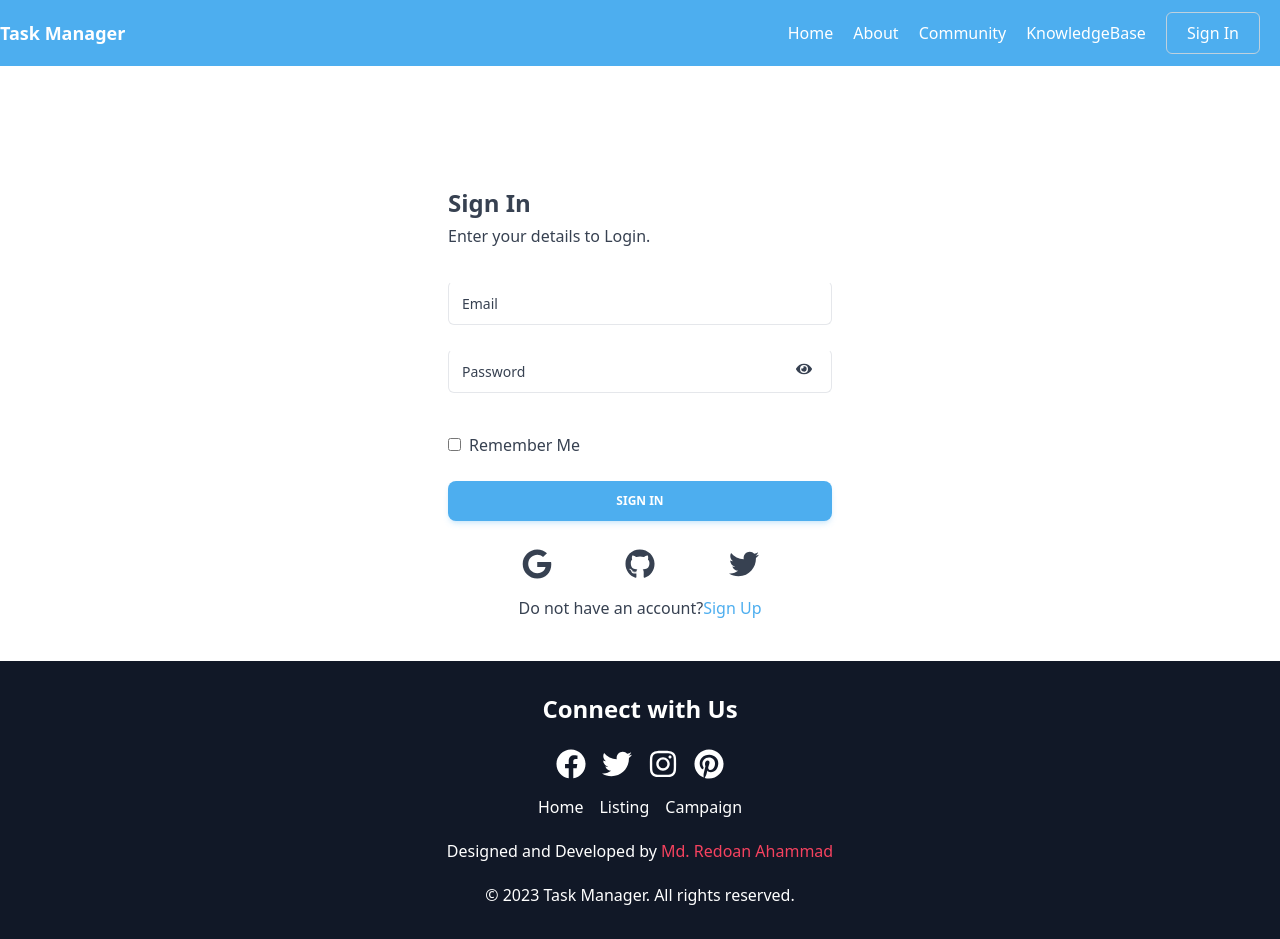
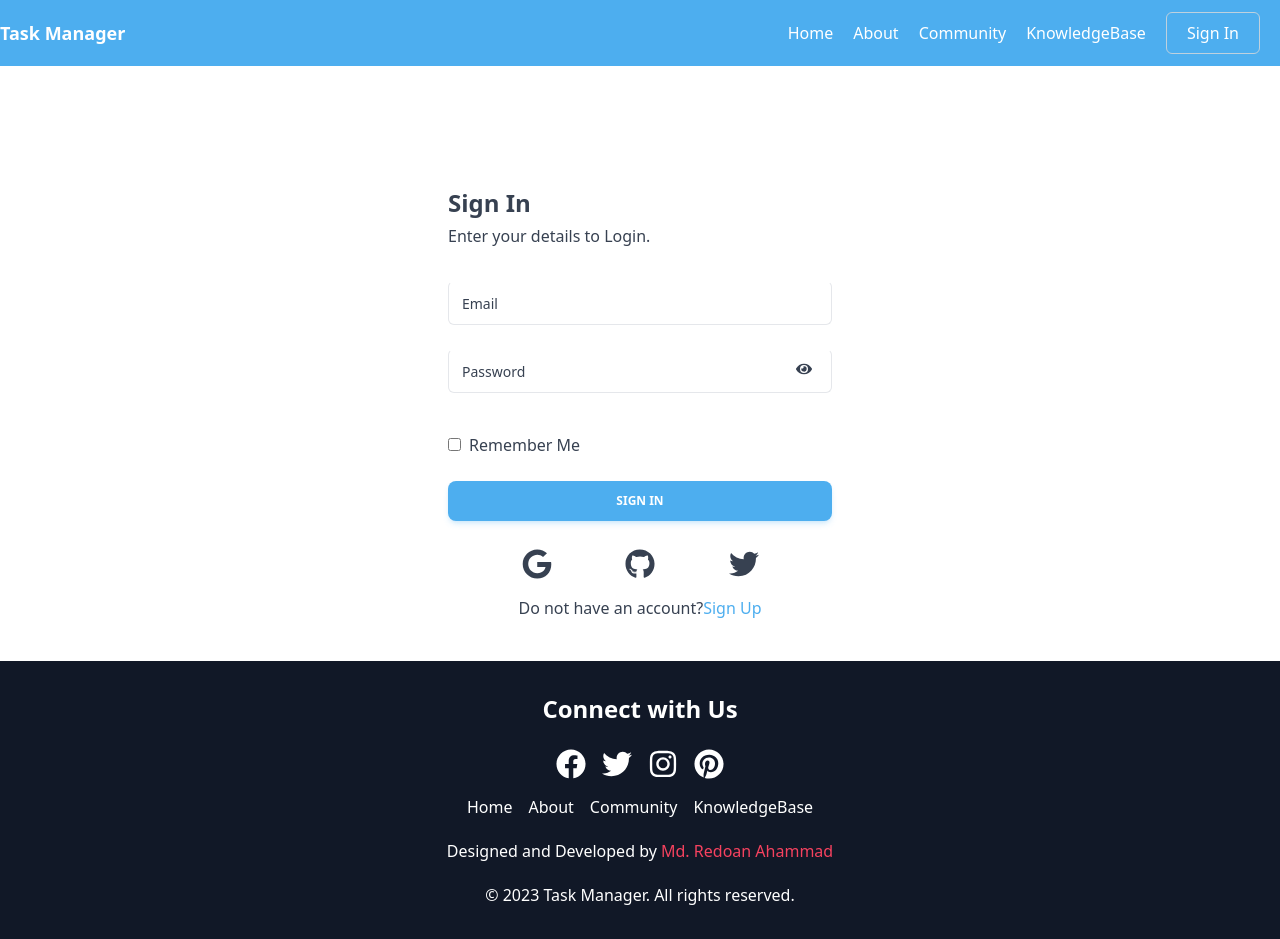
Before and after one commit to rayhan360/task-manager-client, a React (Vite) app: page /login in a window 1280 px wide. Built offline with nearby package versions, Linux system fonts and the light colour scheme; no server answers.

Commit message:
implement logout in dashboard section

```diff
--- a/src/Footer/Footer.jsx
+++ b/src/Footer/Footer.jsx
@@ -45,8 +45,9 @@ const Footer = () => {
             </div>
             <div className="flex space-x-4">
               <Link to="/">Home</Link>
-              <Link to="">Listing</Link>
-              <Link to="">Campaign</Link>
+              <Link to="/aboutUs">About</Link>
+              <Link to="/community">Community</Link>
+              <Link to="/knowledge">KnowledgeBase</Link>
             </div>
           </div>
         </div>
--- a/src/Pages/Registration/Registration.jsx
+++ b/src/Pages/Registration/Registration.jsx
@@ -31,7 +31,6 @@ const Registration = () => {
           photoURL: photo,
         });
         navigate(location?.state ? location.state : "/");
-        window.location.reload();
       })
       .catch((error) => {
         console.log(error.message);
--- a/src/Pages/TaskManager/Dashboard/Dashboard.jsx
+++ b/src/Pages/TaskManager/Dashboard/Dashboard.jsx
@@ -3,7 +3,7 @@ import { Outlet, Link, NavLink } from "react-router-dom";
 import { AuthContext } from "../../../Provider/AuthProvider";
 
 const Dashboard = () => {
-  const { user } = useContext(AuthContext);
+  const { user, logOut } = useContext(AuthContext);
   const [isNavOpen, setIsNavOpen] = useState(false);
 
   const toggleNav = () => {
@@ -13,13 +13,17 @@ const Dashboard = () => {
   return (
     <div>
       <div className={`flex flex-col lg:flex-row h-screen`}>
-      <button
+        <button
           onClick={toggleNav}
           className="lg:hidden bg-[#F6F6F6] p-2 text-xl"
         >
           {isNavOpen ? "Close" : "Open"} Menu
         </button>
-        <div className={`w-full lg:w-64 min-h-screen bg-[#F6F6F6] p-4 ${isNavOpen ? "" : "hidden lg:block"}`}>
+        <div
+          className={`w-full lg:w-64 min-h-screen bg-[#F6F6F6] p-4 ${
+            isNavOpen ? "" : "hidden lg:block"
+          }`}
+        >
           <div className="mb-8">
             <div className="items-center mb-4">
               <div className="flex justify-center">
@@ -46,24 +50,20 @@ const Dashboard = () => {
               </NavLink>
             </li>
             <li>
-              <Link to="/dashboard/today" className="">
+              <Link className="">
                 Todays Tasks
-              </Link>
-            </li>
-            <li>
-              <Link to="/dashboard/important" className="">
-                Important Tasks
               </Link>
             </li>
             <div className="divider"></div>
             <li>
               <Link to="/">Home</Link>
             </li>
+            <li>
+              <button onClick={logOut} className="bg-[#4daeef] text-white py-2 px-4 rounded-md text-center">
+                Logout
+              </button>
+            </li>
           </ul>
-
-          {/* <button className="mt-8 bg-[#4daeef] text-white py-2 px-4 rounded-md text-center">
-          Logout
-        </button> */}
         </div>
 
         <div className="flex-1 p-8 bg-white">
--- a/src/Pages/TaskManager/PersonalTask/PersonalTask.jsx
+++ b/src/Pages/TaskManager/PersonalTask/PersonalTask.jsx
@@ -119,7 +119,7 @@ const PersonalTask = () => {
       ) : (
         <div className="flex flex-col items-center">
           <img className="w-[60%]" src={noTask} alt="" />
-          <div className="mr-36">
+          <div className="">
             <CreateBtn refetch={refetch}></CreateBtn>
           </div>
         </div>
```
Also changed, not shown: src/assets/no-task.png.
